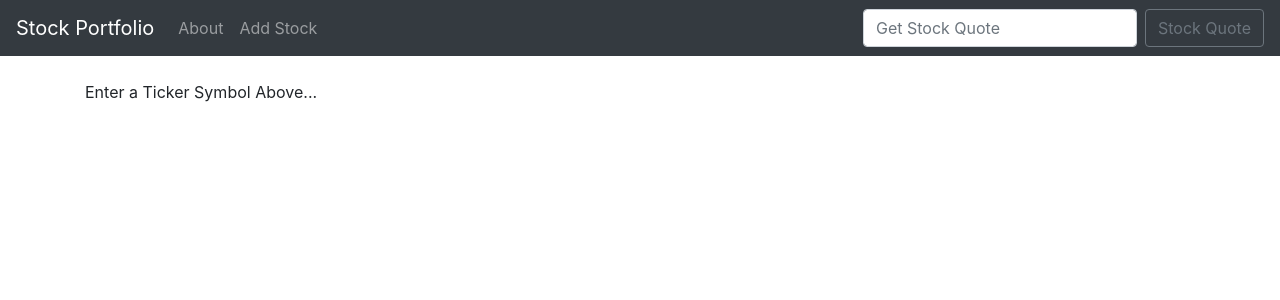
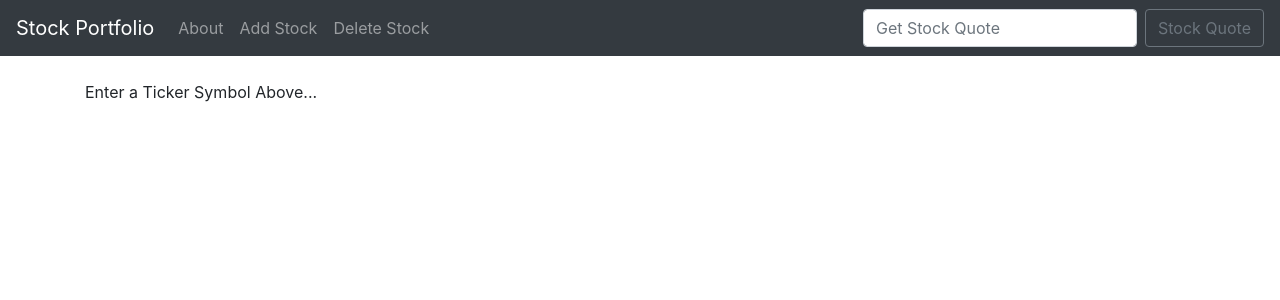
Before and after one commit to Willuv/Stock-Market-App, a Django app: page / in a window 1280 px wide. Shown: the top 300 px of the page. Run offline with Django 5.2, Linux system fonts and the light colour scheme.

Commit message:
create delete page to put buttons to delete specific stocks from database

```diff
--- a/stocks/quotes/templates/add_stock.html
+++ b/stocks/quotes/templates/add_stock.html
@@ -26,8 +26,6 @@
       <th scope="col">Daily High</th>
       <th scope="col">Daily Low</th>
       <th scope="col">Volume</th>
-      <th scope="col">Delete Stock</th>
-
     </tr>
   </thead>
   <tbody>
@@ -41,7 +39,6 @@
       <td>${{ list_item.high }}</td>
       <td>${{ list_item.low }}</td>
       <td>{{ list_item.volume }}</td>
-      <td><a href ="/">Delete Stock</td>
       </tr>
     {% endfor %}
 
--- a/stocks/quotes/templates/base.html
+++ b/stocks/quotes/templates/base.html
@@ -27,6 +27,10 @@
               <!-- button for About page calls urls.py file for link-->
             <a class="nav-link" href="{% url 'add_stock' %}">Add Stock</a>
           </li>
+          <li class="nav-item">
+            <!-- button for About page calls urls.py file for link-->
+          <a class="nav-link" href="{% url 'delete_stock' %}">Delete Stock</a>
+        </li>
           </ul>
           <form action="{% url 'home' %}" class="form-inline my-2 my-lg-0" method="POST">
               {% csrf_token %}
--- a/stocks/quotes/urls.py
+++ b/stocks/quotes/urls.py
@@ -8,6 +8,8 @@ urlpatterns = [
     path('about.html', views.about, name="about"),
     #path to add_stock
     path('add_stock.html', views.add_stock, name="add_stock"),
-    #path to delete
-    path('delete/<stock_id>', views.delete, name="delete")
+    #path for delete function
+    path('delete/<stock_id>', views.delete, name="delete"),
+    #path to delete_stock
+    path('delete_stock.html', views.delete_stock, name="delete_stock"),
 ]
--- a/stocks/quotes/views.py
+++ b/stocks/quotes/views.py
@@ -73,4 +73,10 @@ def delete(request, stock_id):
     item = Stock.objects.get(pk=stock_id)
     item.delete()
     messages.success(request, ("Stock Has Been Deleted!"))
-    return redirect(add_stock)
+    return redirect(delete_stock)
+
+
+#browser request for delete_stock page
+def delete_stock(request):
+    ticker = Stock.objects.all()
+    return render(request, 'delete_stock.html', {'ticker': ticker})
```
Also changed, not shown: stocks/quotes/templates/delete_stock.html (added, +19 -0 lines), stocks/db.sqlite3.
